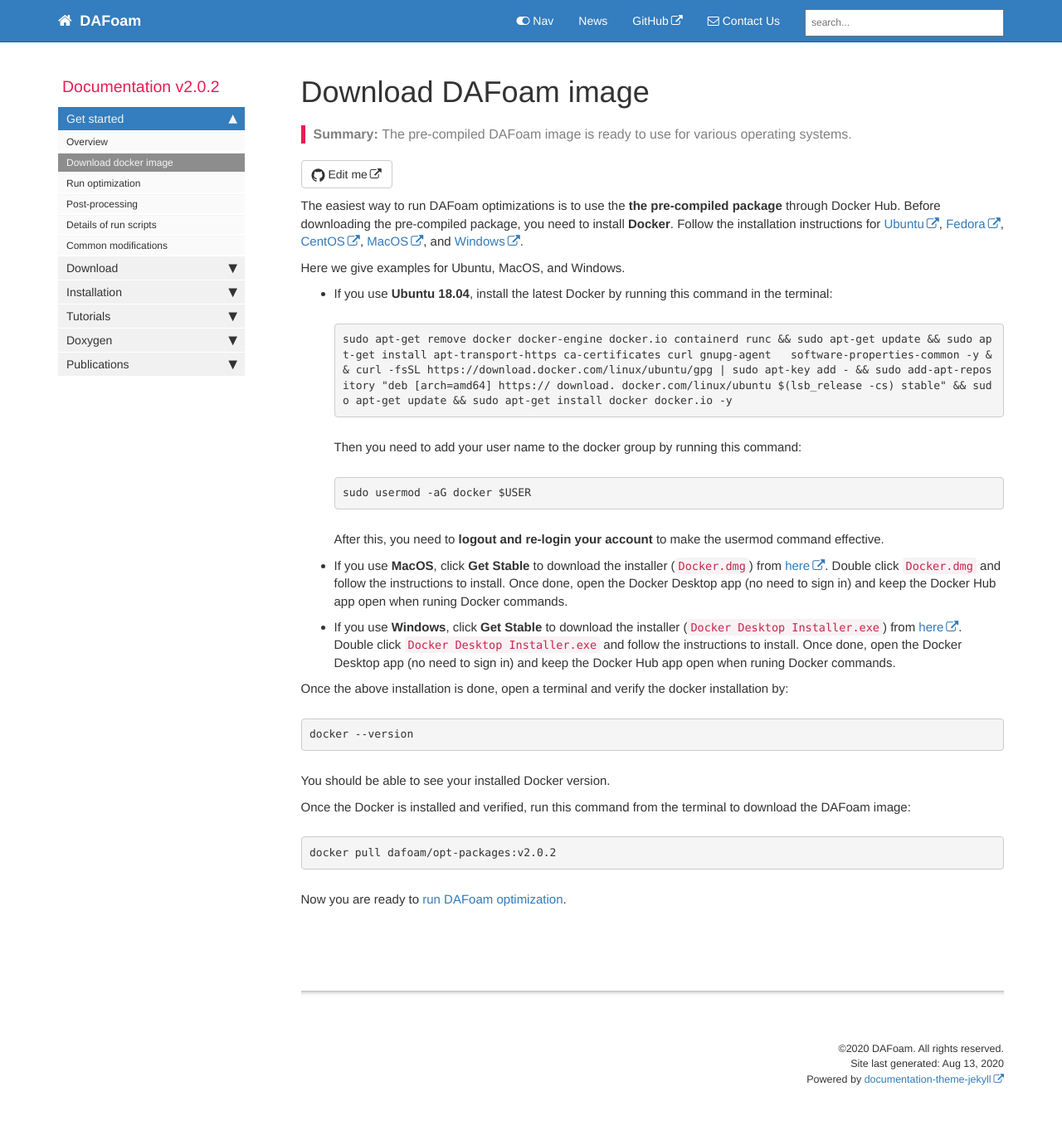
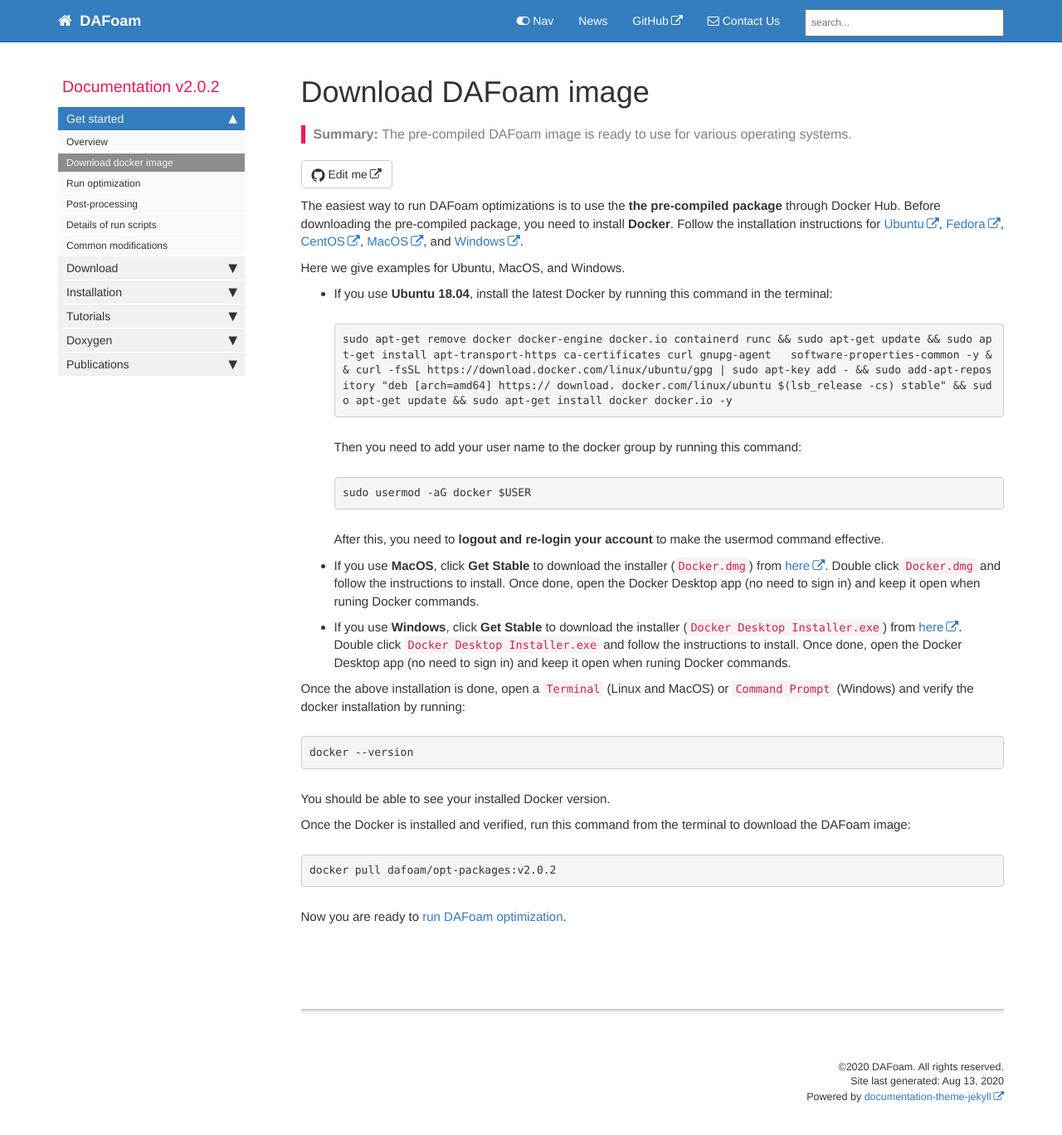
Before and after one commit to DAFoam/DAFoam.github.io, a Jekyll site: the page built from pages/mydoc/mydoc_get_started_download_docker.md, in a window 1280 px wide and 1382 px high. Shown: the top 1368 px of the window at 83% size. Built offline with Jekyll 4.4.1, drawn with Linux system fonts in a browser that asks for light colours; comment, search, counter and statistics services are not loaded.

Commit message:
content update

```diff
--- a/pages/mydoc/mydoc_get_started_download_docker.md
+++ b/pages/mydoc/mydoc_get_started_download_docker.md
@@ -25,11 +25,11 @@ Here we give examples for Ubuntu, MacOS, and Windows.
 
   After this, you need to **logout and re-login your account** to make the usermod command effective.
 
-- If you use **MacOS**, click **Get Stable** to download the installer (`Docker.dmg`) from [here](https://hub.docker.com/editions/community/docker-ce-desktop-mac). Double click `Docker.dmg` and follow the instructions to install. Once done, open the Docker Desktop app (no need to sign in) and keep the Docker Hub app open when runing Docker commands.
+- If you use **MacOS**, click **Get Stable** to download the installer (`Docker.dmg`) from [here](https://hub.docker.com/editions/community/docker-ce-desktop-mac). Double click `Docker.dmg` and follow the instructions to install. Once done, open the Docker Desktop app (no need to sign in) and keep it open when runing Docker commands.
 
-- If you use **Windows**, click **Get Stable** to download the installer (`Docker Desktop Installer.exe`) from [here](https://hub.docker.com/editions/community/docker-ce-desktop-windows/). Double click `Docker Desktop Installer.exe` and follow the instructions to install. Once done, open the Docker Desktop app (no need to sign in) and keep the Docker Hub app open when runing Docker commands.
+- If you use **Windows**, click **Get Stable** to download the installer (`Docker Desktop Installer.exe`) from [here](https://hub.docker.com/editions/community/docker-ce-desktop-windows/). Double click `Docker Desktop Installer.exe` and follow the instructions to install. Once done, open the Docker Desktop app (no need to sign in) and keep it open when runing Docker commands.
 
-Once the above installation is done, open a terminal and verify the docker installation by:
+Once the above installation is done, open a `Terminal` (Linux and MacOS) or `Command Prompt` (Windows) and verify the docker installation by running:
 
 <pre>
 docker --version
```
Also changed, not shown: pages/mydoc/mydoc_get_started_run.md (+1 -1 lines).
